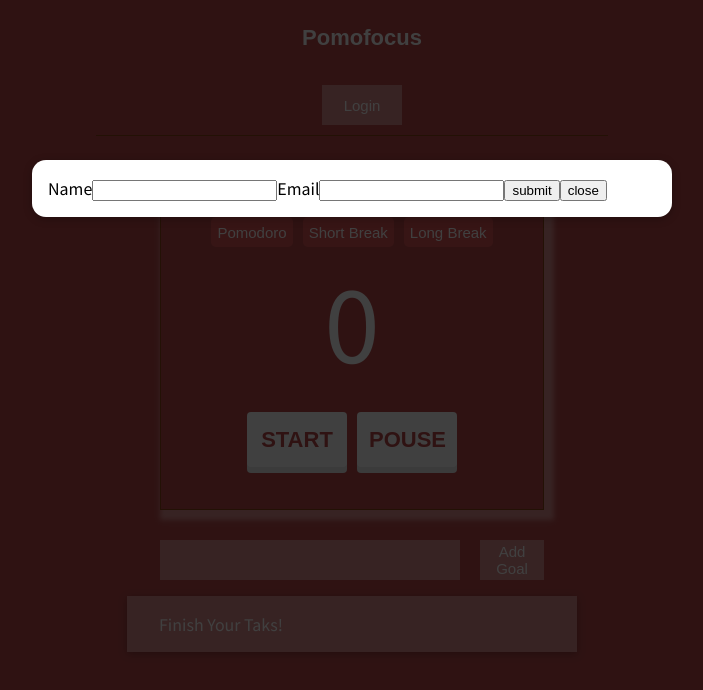
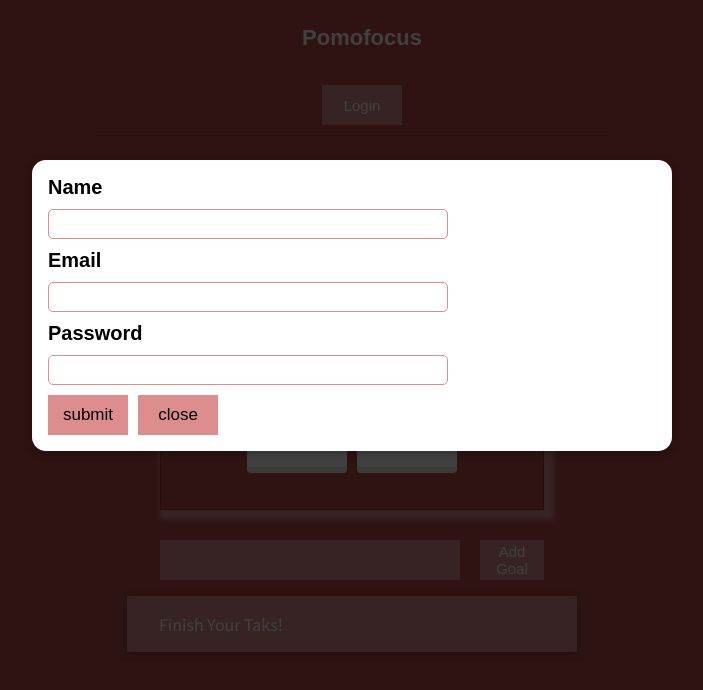
Before and after one commit to MahsumaRezai/Pomodoro_App, a React (Create React App) app: page / in a window 1280 px wide. Both pictures are taken after a click on the button "Login". Shown: the top 690 px of the page, without its empty margins (288-991 px from the left). Built offline with nearby package versions, Linux system fonts and the light colour scheme.

Commit message:
work on style section

```diff
--- a/src/Compontens/Card/ButtonLogn.module.css
+++ b/src/Compontens/Card/ButtonLogn.module.css
@@ -10,3 +10,6 @@
     font-family: sans-serif;
 
 }
+.btn:hover{
+    background-color: rgb(216, 150, 150);
+}
--- a/src/Compontens/Card/ButtonPomdor.module.css
+++ b/src/Compontens/Card/ButtonPomdor.module.css
@@ -10,3 +10,6 @@
     font-family: sans-serif;
 
 }
+.btn:hover{
+    background-color: rgb(216, 150, 150);
+}
--- a/src/Compontens/Card/ButtonShort.module.css
+++ b/src/Compontens/Card/ButtonShort.module.css
@@ -10,3 +10,6 @@
     font-family: sans-serif;
 
 }
+.btn:hover{
+    background-color: rgb(216, 150, 150);
+}
--- a/src/Compontens/UI/Module.js
+++ b/src/Compontens/UI/Module.js
@@ -4,7 +4,7 @@
 import classes from './Modal.module.css';
 
 const Backdrop = (props) => {
-  return <div className={classes.backdrop} onClick={props.onClose}/>;
+  return  <div className={classes.backdrop} onClick={props.onClose}/>;
 };
 
 const ModalOverlay = (props) => {
--- a/src/Compontens/UI/OpenCart.module.css
+++ b/src/Compontens/UI/OpenCart.module.css
@@ -14,4 +14,43 @@
 .form {
     display: flex;
     flex-direction:column;
+    justify-content: flex-start;
+    align-items: flex-start;
+    gap: 10px;
 }
+.btn {
+    display: flex;
+    flex-direction:row;
+    justify-content: center;
+    align-items: center;
+    gap: 10px;
+}
+.input {
+    font:inherit;
+    border: none;
+    border: 1px solid rgb(221, 141, 141);
+    transition: 0.5s ease-in-out 0s;
+    font-size: 15px;
+    color: white;
+    font-family: sans-serif;
+    width: 400px;
+    height: 30px;
+    border-radius:5px ;
+
+}
+.label {
+    font-size: 20px;
+    font-family: sans-serif;
+    font-weight: bold;
+}
+.btns {
+    width: 80px;
+    height: 40px;
+    border: none;
+    background-color:rgb(221, 141, 141) ;
+    transition: 0.5s ease-in-out 0s;
+    font-size: 17px;
+    color: black;
+    font-family: sans-serif;
+
+}
--- a/src/Compontens/UI/openCart.js
+++ b/src/Compontens/UI/openCart.js
@@ -1,21 +1,26 @@
 import { Fragment } from "react";
 import classes from './OpenCart.module.css'
 import Modal from "./Module";
+
+
+
 
 const OpenCart = (props) => {
     return (
         <Fragment>
             <Modal className={classes.cart}>
-            <form>
-                <label>Name</label>
-                <input></input>
-                <label>Email</label>
-                <input></input>
-                <button>submit</button>
-                <button>close</button>
-
-
-            </form>
+                <form className={classes.form}>
+                    <label className={classes.label}>Name</label>
+                    <input className={classes.input}></input>
+                    <label className={classes.label}>Email</label>
+                    <input className={classes.input}></input>
+                    <label className={classes.label}>Password</label>
+                    <input className={classes.input}></input>
+                    <div className={classes.btn}>
+                        <button className={classes.btns}>submit</button>
+                        <button className={classes.btns}>close</button>
+                    </div>
+                </form>
             </Modal>
         </Fragment>
     )
```
